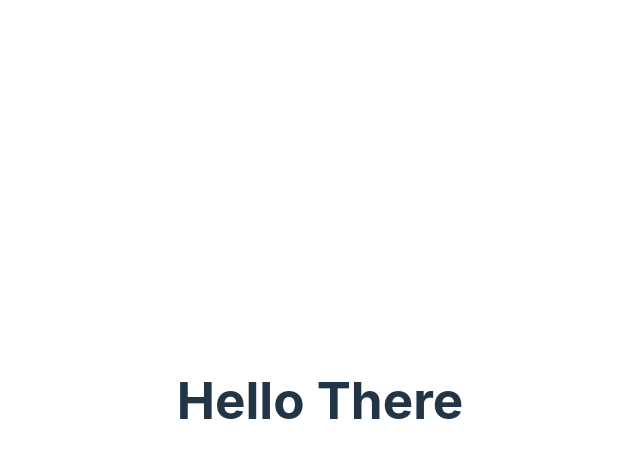
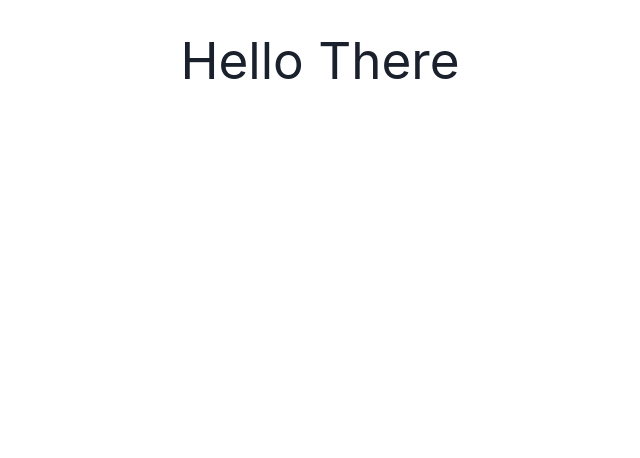
Before and after one commit to piratemermaid/webdev-templates, a React (Vite) app: page / in a window 1280 px wide. Shown: the top 458 px of the page, without its empty margins (320-960 px from the left). Built offline with nearby package versions, Linux system fonts and the light colour scheme.

Commit message:
install chakra ui and update readme

```diff
--- a/package.json
+++ b/package.json
@@ -11,6 +11,10 @@
     "format-all": "prettier --write \"./**/*.{js,jsx,ts,tsx,json,css}\""
   },
   "dependencies": {
+    "@chakra-ui/react": "^2.8.2",
+    "@emotion/react": "^11.11.4",
+    "@emotion/styled": "^11.11.5",
+    "framer-motion": "^11.1.7",
     "react": "^18.2.0",
     "react-dom": "^18.2.0"
   },
--- a/src/main.jsx
+++ b/src/main.jsx
@@ -2,9 +2,12 @@
 import ReactDOM from 'react-dom/client';
 import App from './App.jsx';
 import './index.css';
+import { ChakraProvider } from '@chakra-ui/react';
 
 ReactDOM.createRoot(document.getElementById('root')).render(
   <React.StrictMode>
-    <App />
-  </React.StrictMode>,
+    <ChakraProvider>
+      <App />
+    </ChakraProvider>
+  </React.StrictMode>
 );
```
Also changed, not shown: 2 other files (tests, documents, lock files or other folders).
